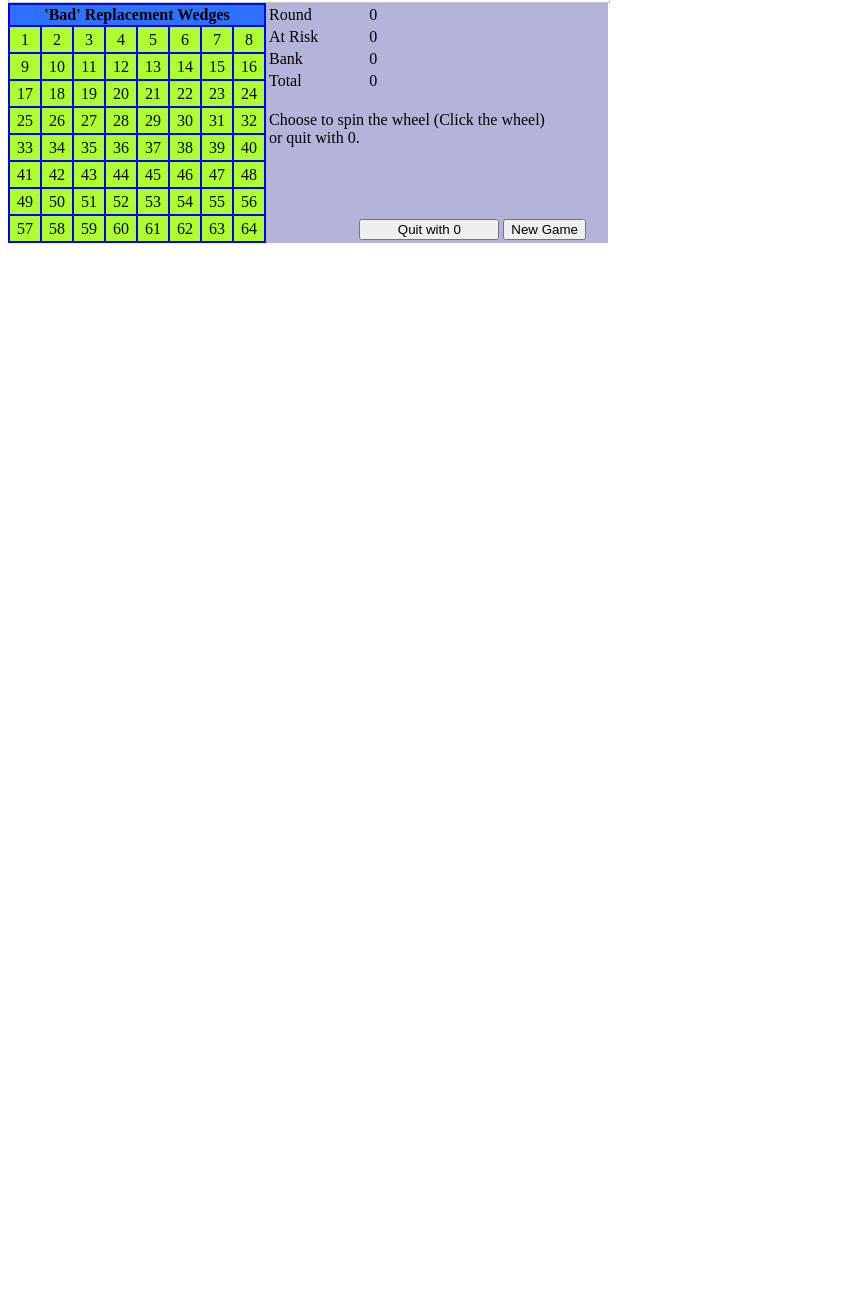
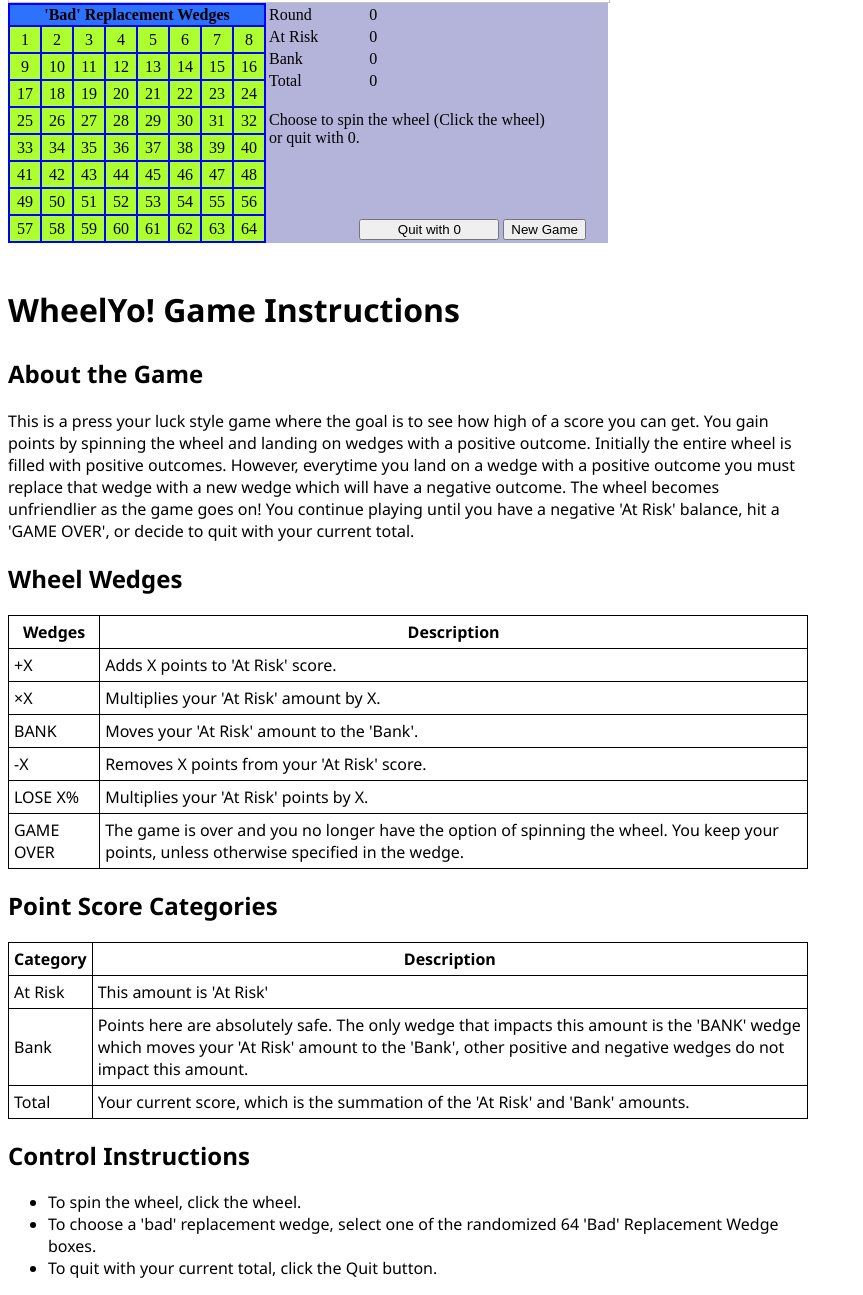
Before and after one commit to dblah/wheelyo, a plain HTML site: page index.html in a window 1280 px wide. Shown: the part 607-1902 px from the top of the page, without its empty margins (0-863 px from the left). Before the commit the page ends 858 px from the top, so only its background shows below. Drawn offline with Linux system fonts and the light colour scheme.

Commit message:
Game Control Update

```diff
--- a/index.html
+++ b/index.html
@@ -4,9 +4,10 @@
 	<meta http-equiv="Cache-Control" content="no-cache, no-store, must-revalidate" />
 	<meta http-equiv="Pragma" content="no-cache" />
 	<meta http-equiv="Expires" content="0" />
-    <title>Game</title>
+	<title>WheelYo! Game</title>
 
 	<link rel="stylesheet" href="pressgame.css">
+	<link rel="stylesheet" href="instructions.css">
 	<script src="./pressgameengine.js"></script>
 	<script src="./pressgamerunner.js"></script>
 	<script src="./pressgameui.js"></script>
@@ -16,8 +17,7 @@
 </head>
 
 <body>
-	<canvas id="canvas1" width="600" height="600"
-	style="border:1px solid #c3c3c3;">
+	<canvas id="canvas1" width="600" height="600" style="border:1px solid #c3c3c3;">
 		Your browser does not support the canvas element.
 	</canvas>
 	<div id="game"></div>
@@ -25,8 +25,90 @@
 	<script>
 		var pressGameEngine = new PressGameEngine();
 		var pressGameUI = new PressGameUI("game", pressGameEngine, "canvas1");
-var pressGameRunner = new PressGameRunner(pressGameEngine,pressGameUI);
+		var pressGameRunner = new PressGameRunner(pressGameEngine, pressGameUI);
 		pressGameRunner.run();
 	</script>
+	<br/>
+	<article id="instructions">
+		<h1>WheelYo! Game Instructions</h1>
+		<h2>About the Game</h2>
+		<p dir="auto">This is a press your luck style game where the goal is to see how high of a score you can get. You
+			gain points by spinning the wheel and landing on wedges with a positive outcome. Initially the entire wheel
+			is filled with positive outcomes. However, everytime you land on a wedge with a positive outcome you must
+			replace that wedge with a new wedge which will have a negative outcome. The wheel becomes unfriendlier as
+			the game goes on! You continue playing until you have a negative 'At Risk' balance, hit a 'GAME OVER', or
+			decide to quit with your current total.</p>
+		<h2>Wheel Wedges</h2>
+		<table>
+			<thead>
+				<tr>
+					<th>Wedges</th>
+					<th>Description</th>
+				</tr>
+			</thead>
+			<tbody>
+				<tr>
+					<td>+X</td>
+					<td>Adds X points to 'At Risk' score.</td>
+				</tr>
+				<tr>
+					<td>×X</td>
+					<td>Multiplies your 'At Risk' amount by X.</td>
+				</tr>
+				<tr>
+					<td>BANK</td>
+					<td>Moves your 'At Risk' amount to the 'Bank'.</td>
+				</tr>
+				<tr>
+					<td>-X</td>
+					<td>Removes X points from your 'At Risk' score.</td>
+				</tr>
+				<tr>
+					<td>LOSE X%</td>
+					<td>Multiplies your 'At Risk' points by X.</td>
+				</tr>
+				<tr>
+					<td>GAME OVER</td>
+					<td>The game is over and you no longer have the option of spinning the wheel. You keep your points,
+						unless otherwise specified in the wedge.</td>
+				</tr>
+			</tbody>
+		</table>
+		<h2>Point Score Categories</h2>
+		<table>
+			<thead>
+				<tr>
+					<th>Category</th>
+					<th>Description</th>
+				</tr>
+			</thead>
+			<tbody>
+				<tr>
+					<td>At Risk</td>
+					<td>This amount is 'At Risk'</td>
+				</tr>
+				<tr>
+					<td>Bank</td>
+					<td>Points here are absolutely safe. The only wedge that impacts this amount is the 'BANK' wedge
+						which moves your 'At Risk' amount to the 'Bank', other positive and negative wedges do not
+						impact this amount.</td>
+				</tr>
+				<tr>
+					<td>Total</td>
+					<td>Your current score, which is the summation of the 'At Risk' and 'Bank' amounts.</td>
+				</tr>
+			</tbody>
+		</table>
+		<h2>Control Instructions</h2>
+		<p dir="auto">
+			<ul>
+			<li>To spin the wheel, click the wheel.</li>
+			<li>To choose a 'bad' replacement wedge, select one of the randomized 64 'Bad' Replacement Wedge boxes.</li>
+			<li>To quit with your current total, click the Quit button.</li>
+		</ul></p>
+	</article>
+
+
 </body>
+
 </html>
--- /dev/null
+++ b/instructions.css
@@ -0,0 +1,17 @@
+#instructions {
+    max-width: 800px;
+    font-family: "Segoe UI","Noto Sans",Helvetica,Arial;
+}
+
+#instructions table {
+    border-collapse: collapse;
+}
+
+#instructions td, #instructions th {
+    border: 1px solid black;
+    padding: 5px;
+}
+
+#instructions h1 {
+    font-size: 2em;
+}
--- a/pressgameengine.js
+++ b/pressgameengine.js
@@ -26,6 +26,19 @@ class PressGameEngine {
     return true;
   }
 
+  isNewGameAllowed() {
+    if (this.gameState.gamePoint== GamePoint.DO_SPIN) {
+      return false;
+    }
+    return true;
+  }
+
+  isGameOverAllowed() {
+    if (this.gameState.gamePoint== GamePoint.DO_SPIN) {
+      return false;
+    }
+    return true;
+  }
 
 
   detectIfGameIsOver() {
--- a/pressgameui.js
+++ b/pressgameui.js
@@ -60,13 +60,32 @@ class PressGameUI {
 
 
     handleRequestNewGame() {
+        if (this.gameEngine.gameState.isActionAllowed()) {
+            this.triggerNewGame();
+        } else {
+            console.log("New Game Not Allowed");
+        }
+
+    }
+
+    triggerNewGame() {
         this.init();
     }
 
     handleRequestGameOver() {
+        if (this.gameEngine.gameState.isActionAllowed()) {
+            this.triggerGameOver();
+        } else {
+            console.log("Game Over Not Allowed");
+        }
+    }
+
+
+    triggerGameOver() {
         this.gameEngine.setGameAsOver();
         this.displayForGameOver();
     }
+
 
     displayForGameOver() {
         this.updateVisuals(this.gameEngine.gameState, null, null);
@@ -171,6 +190,16 @@ class PressGameUI {
         return ret;
     }
 
+    determineGameRoundControls(gameState) {
+        if (gameState.isActionAllowed()) {
+            this.toggleQuitButton(true);
+            this.toggleNewGameButton(true);
+        } else {
+            this.toggleQuitButton(false);
+            this.toggleNewGameButton(false);
+        }
+    }
+
     determineCursorForBadChoiceOptions(gameState) {
         let ret = "not-allowed";
         if (gameState.gamePoint == GamePoint.DO_BAD) {
@@ -181,6 +210,7 @@ class PressGameUI {
 
 
     updateVisuals(gameState, spinResult, badActionPickResult) {
+        this.determineGameRoundControls(gameState);
         this.updateCursors(gameState);
         this.displayStateArea(gameState, spinResult, badActionPickResult);
     }
@@ -329,8 +359,7 @@ class PressGameUI {
 
     displayButtonOptions(divId, gameState) {
         if (this.doButtonOptionsExistAlready()) {
-            this.toggleQuitButton(true);
-            this.toggleNewGameButton(true);
+            this.determineGameRoundControls(gameState);
             return;
         }
 
```
Lines whose indentation alone changed are shown as unchanged.
